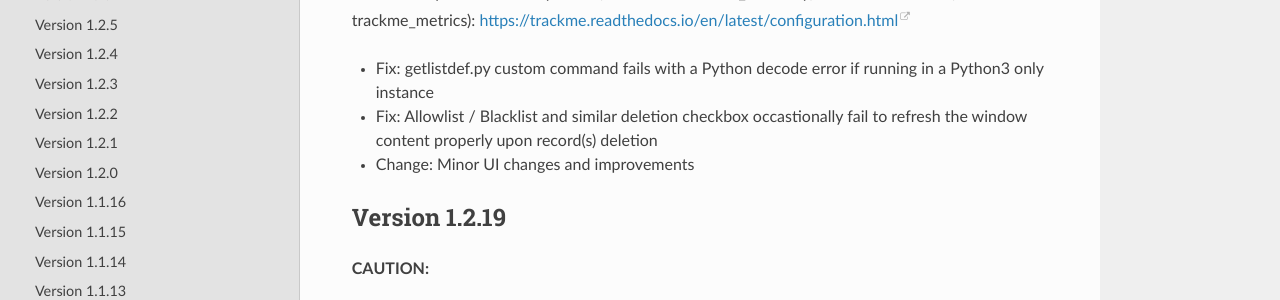
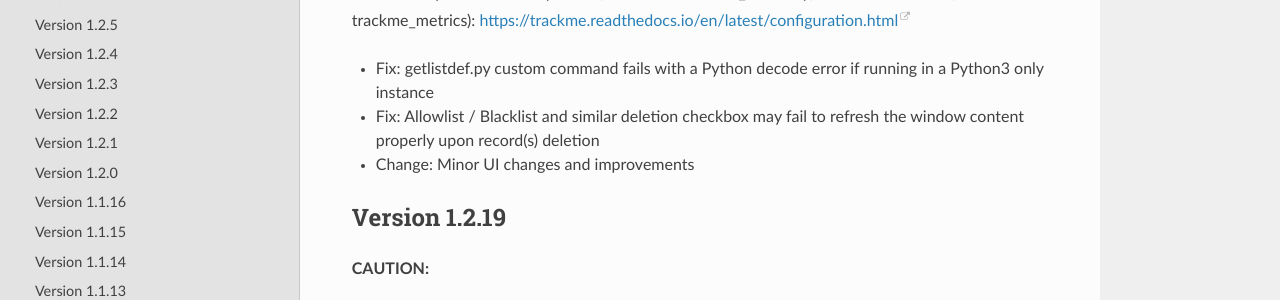
Before and after one commit to guilhemmarchand/trackme, a Sphinx documentation site: the page built from docs/releasenotes.rst, in a window 1280 px wide and 900 px high. Shown: the part 436-736 px from the top of the window. Built offline with Sphinx 7.4.7 and the Read the Docs theme 2.0.0, drawn with Linux system fonts in a browser that asks for light colours.

Commit message:
Version 1.2.20

```diff
--- a/docs/configuration.rst
+++ b/docs/configuration.rst
@@ -114,7 +114,7 @@
     iseval = 0
 
 Activation of built-in alerts
-============================
+=============================
 
 **TrackMe provides out of the box alerts that can be used to deliver alerting when a monitored component reaches a red state:**
 
--- a/docs/releasenotes.rst
+++ b/docs/releasenotes.rst
@@ -15,7 +15,7 @@
 https://trackme.readthedocs.io/en/latest/configuration.html
 
 - Fix: getlistdef.py custom command fails with a Python decode error if running in a Python3 only instance
-- Fix: Allowlist / Blacklist and similar deletion checkbox occastionally fail to refresh the window content properly upon record(s) deletion
+- Fix: Allowlist / Blacklist and similar deletion checkbox may fail to refresh the window content properly upon record(s) deletion
 - Change: Minor UI changes and improvements
 
 Version 1.2.19
```
